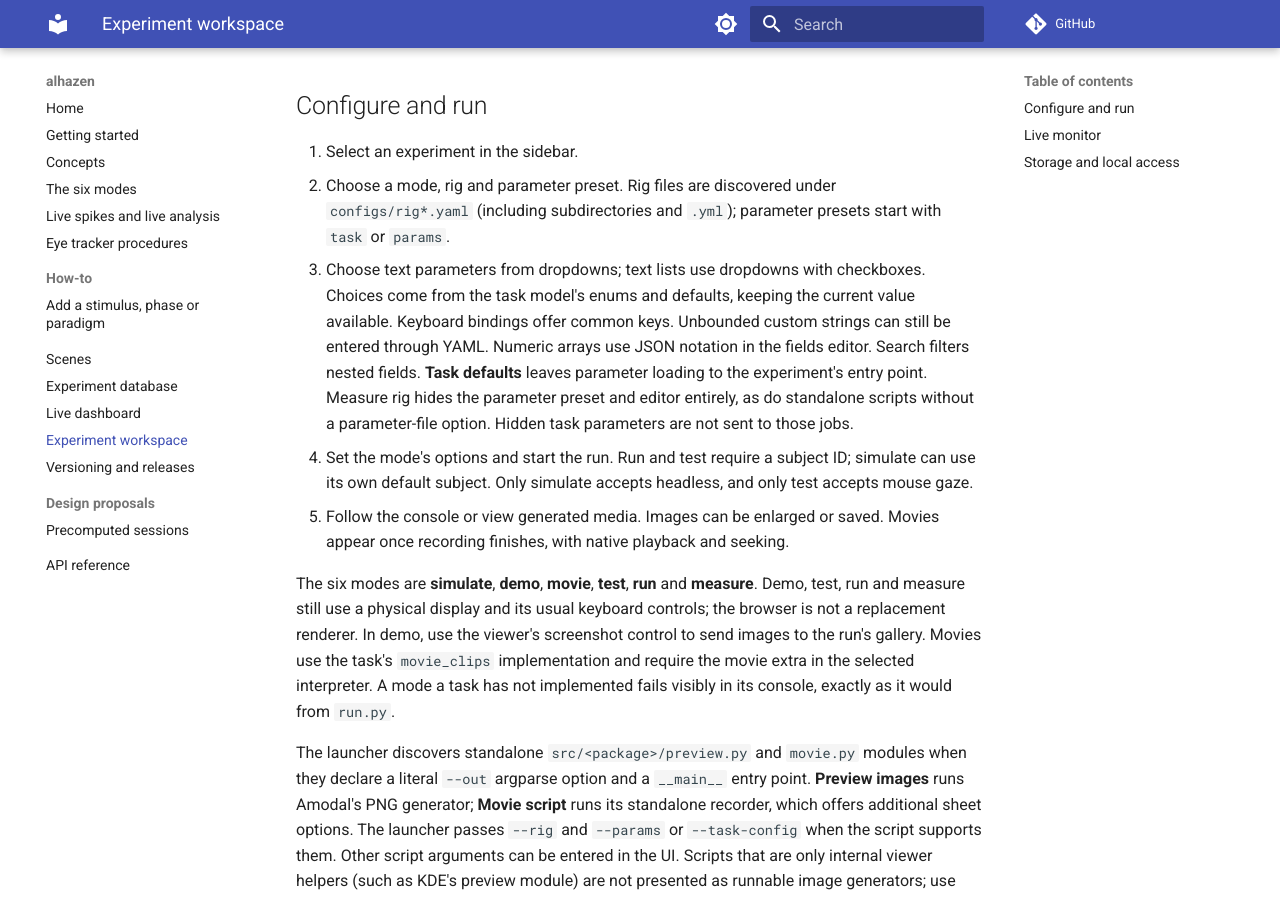
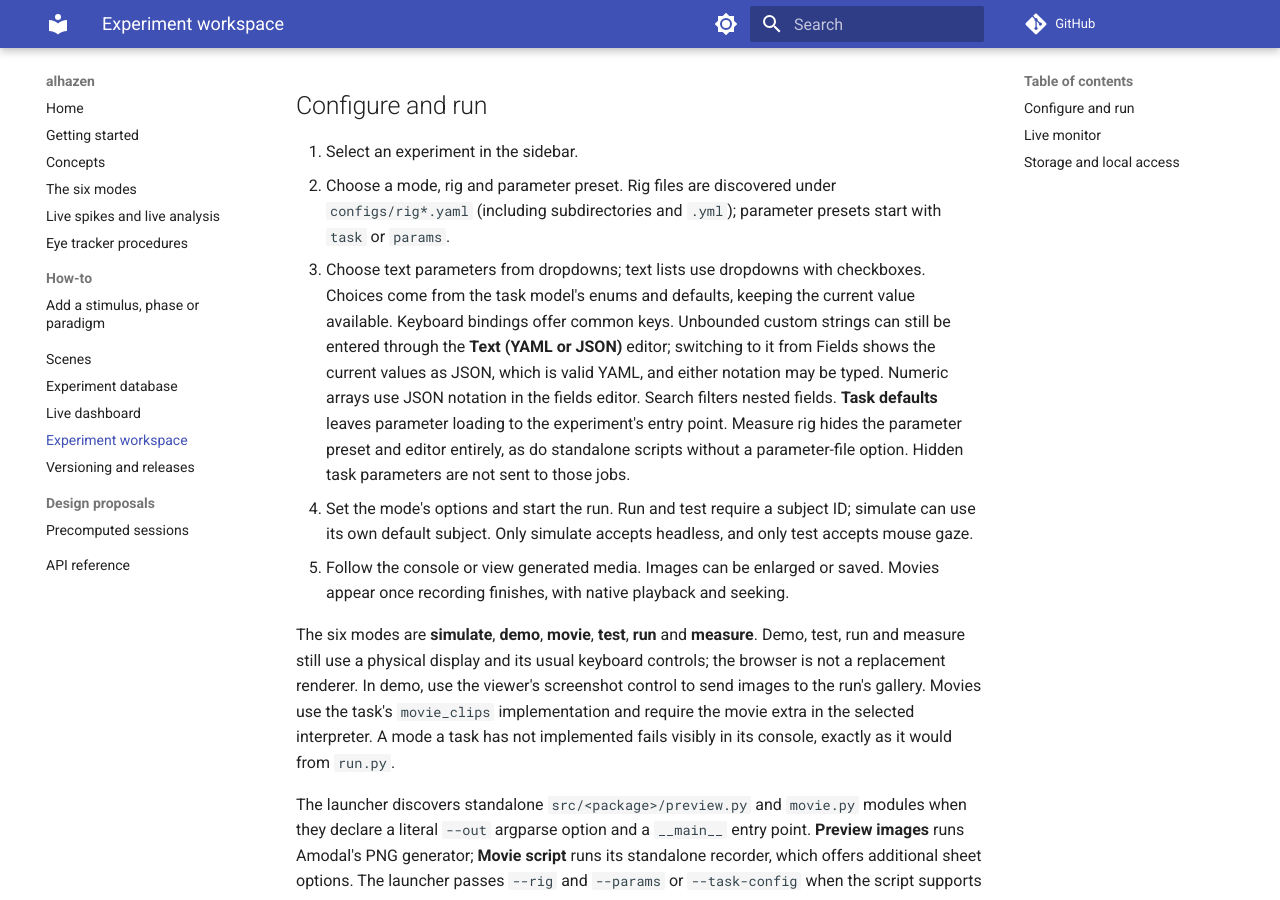
Before and after one commit to sh4r11f/alhazen, an MkDocs documentation site: the page built from docs/workspace.md, in a window 1280 px wide and 900 px high, scrolled down 434 px. Built offline with MkDocs 1.6.1 and Material for MkDocs 9.7.7, drawn with Linux system fonts in a browser that asks for light colours; comment, search, counter and statistics services are not loaded.

Commit message:
Label the parameter text editor for what it shows
Switching from Fields to the second parameter tab fills the editor with
`JSON.stringify(values, null, 2)`. That is valid YAML, but a tab labelled
"YAML" promises YAML-looking text, and a reader who has never seen the
two notations side by side is left wondering whether the page has
mangled their file. The tab now reads "Text (YAML or JSON)", the text
area's accessible name says the same, and the notice shown when the
model's choices cannot be loaded points at "the text editor" rather
than "YAML". The mechanics are unchanged: Fields -> text still writes
JSON, text -> fields still asks the server to parse whatever was typed,
and a launch from the text editor still sends the text as written.

Two tests pin this: the label, the JSON shown on switching, the raw
text in the launch body (`parameters_yaml`, no `parameters`), and the
server round trip back to fields. The fake page now gives an element
its plain-text content from the markup, so a label can be asserted at
all; it was '' before.

```diff
--- a/docs/workspace.md
+++ b/docs/workspace.md
@@ -26,8 +26,10 @@
 3. Choose text parameters from dropdowns; text lists use dropdowns with
    checkboxes. Choices come from the task model's enums and defaults, keeping
    the current value available. Keyboard bindings offer common keys. Unbounded
-   custom strings can still be entered through YAML. Numeric arrays use JSON
-   notation in the fields editor. Search filters nested fields.
+   custom strings can still be entered through the **Text (YAML or JSON)**
+   editor; switching to it from Fields shows the current values as JSON,
+   which is valid YAML, and either notation may be typed. Numeric arrays use
+   JSON notation in the fields editor. Search filters nested fields.
    **Task defaults** leaves parameter loading to the experiment's entry point.
    Measure rig hides the parameter preset and editor entirely, as do standalone
    scripts without a parameter-file option. Hidden task parameters are not sent
```
Also changed, not shown: CHANGELOG.md (+4 -1 lines), src/alhazen/cli/assets/workspace.html (+8 -3 lines), 3 other files.
